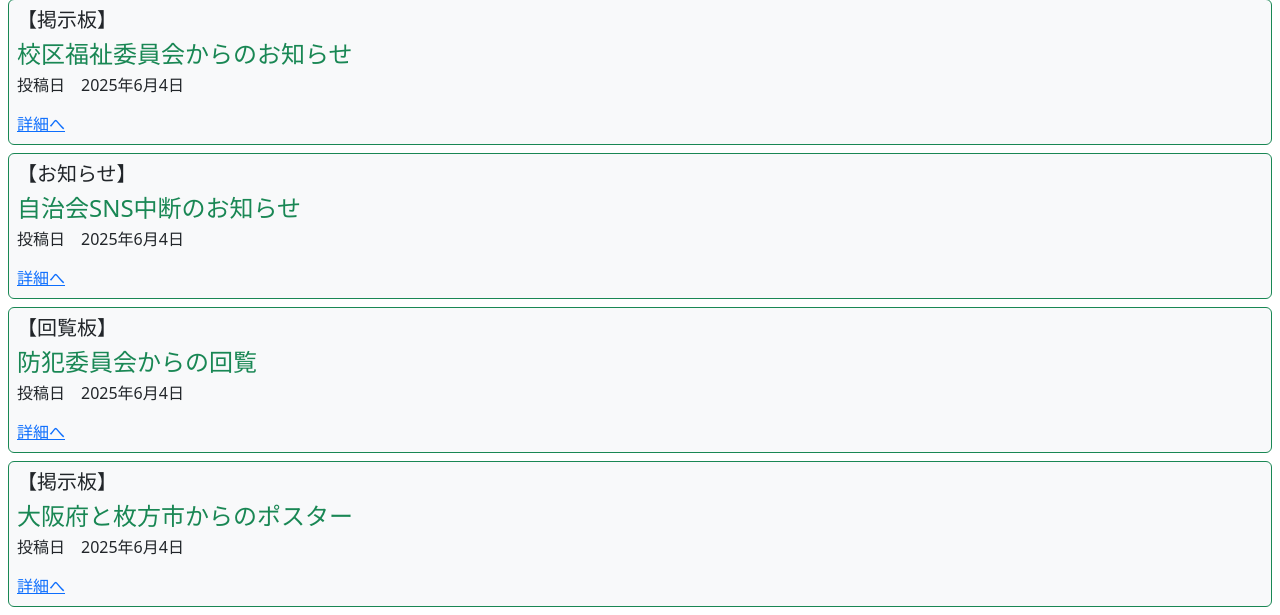
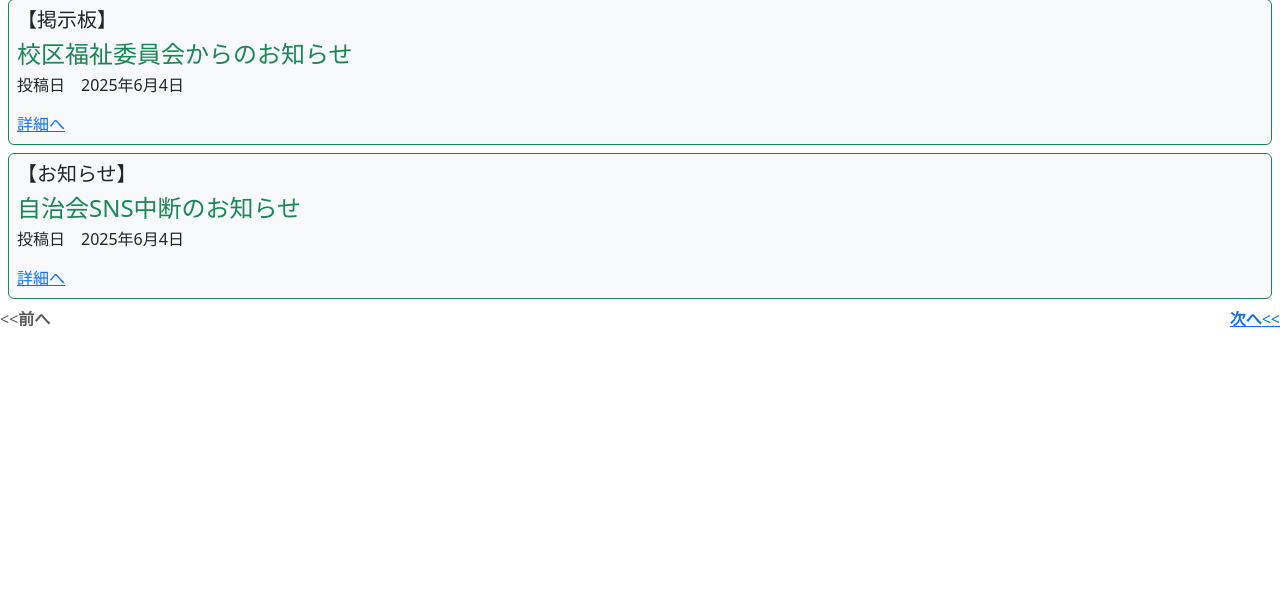
Before and after one commit to akishino-007/jichikai_sns, a Django app: page / in a window 1280 px wide. Shown: the part 277-892 px from the top of the page. After the commit the page ends 604 px from the top, so only its background shows below. Run offline with Django 5.2, Linux system fonts and the light colour scheme; data comes from the database, SQL or seed files in the repository; both versions use the stored data as it was after the commit.

Commit message:
pagination 追加

```diff
--- a/j_sns/consts.py
+++ b/j_sns/consts.py
@@ -1 +1,2 @@
 MAX_RATE = 5
+ITEM_PER_PAGE = 3
--- /dev/null
+++ b/j_sns/templates/j_sns/components/pagenation.html
@@ -0,0 +1,14 @@
+{% if page_obj.has_other_pages %}
+    <ul class="list-unstyled m-0 d-flex justify-content-between">
+        {% if page_obj.has_previous %}
+            <li><a href="?page={{ page_obj.previous_page_number }}">&lt;&lt;前へ</a></li>
+        {% else %}
+            <li class="text-muted">&lt;&lt;<strong>前へ</strong></li>
+        {% endif %}
+        {% if page_obj.has_next %}
+            <li><a href="?page={{ page_obj.next_page_number }}"><strong>次へ</strong>&lt;&lt;</a></li>
+        {% else %}
+            <li class="text-muted">次へ&lt;&lt;</li>
+        {% endif %}
+    </ul>
+{% endif %}
--- a/j_sns/templates/j_sns/index.html
+++ b/j_sns/templates/j_sns/index.html
@@ -4,7 +4,7 @@
 {% block h1 %}小倉町自治会　情報一覧{% endblock %}
 
 {% block content %}
-    {% for item in object_list %}
+    {% for item in page_obj.object_list %}
     <div class="p-2 m-2 bg-light border border-success rounded">
         <h5>【{{ item.get_category_display }}】</h5>
         <h4 class="text-success">{{ item.title }}</h4>
@@ -15,4 +15,5 @@
         </div>
     </div>
     {% endfor %}
+    {% include 'j_sns/components/pagenation.html' %}
 {% endblock content %}
--- a/j_sns/templates/j_sns/j_sns_detail.html
+++ b/j_sns/templates/j_sns/j_sns_detail.html
@@ -51,6 +51,7 @@
         {% if user.is_superuser %}
             <a href="{% url 'update-jsns' object.pk %}" class="btn btn-primary">編集する</a>
             <a href="{% url 'delete-jsns' object.pk %}" class="btn btn-primary">削除する</a>
+            <a href="{% url 'create-jsns' %}" class="btn btn-primary">新規投稿する</a>
         {% endif %}
     </div>
 {% endblock content %}
--- a/j_sns/templates/j_sns/j_sns_list.html
+++ b/j_sns/templates/j_sns/j_sns_list.html
@@ -14,4 +14,5 @@
         </div>
     </div>
     {% endfor %}
+    {% include 'j_sns/components/pagenation.html' %}
 {% endblock content %}
--- a/j_sns/views.py
+++ b/j_sns/views.py
@@ -10,8 +10,11 @@
     DeleteView,
     UpdateView,
 )
+from django.core.paginator import Paginator
 
 from .models import Info, Review
+from .consts import ITEM_PER_PAGE
+
 
 # Create your views here.
 
@@ -23,18 +26,22 @@
 class ListJSnsView(LoginRequiredMixin, ListView):
     template_name = 'j_sns/j_sns_list.html'
     model = Info
+    paginate_by = ITEM_PER_PAGE
 
 class ListJSnskairanView(LoginRequiredMixin, ListView):
     template_name = 'j_sns/j_sns_kairan_list.html'
     model = Info
+    paginate_by = ITEM_PER_PAGE
 
 class ListJSnskeijibanView(LoginRequiredMixin, ListView):
     template_name = 'j_sns/j_sns_keijiban_list.html'
     model = Info
+    paginate_by = ITEM_PER_PAGE
 
 class ListJSnsosiraseView(LoginRequiredMixin, ListView):
     template_name = 'j_sns/j_sns_osirase_list.html'
     model = Info
+    paginate_by = ITEM_PER_PAGE
 
 class DetailJSnsView(LoginRequiredMixin, DetailView):
     template_name = 'j_sns/j_sns_detail.html'
@@ -90,7 +97,10 @@
 
 def index_view(request):
     object_list = Info.objects.all()
-    return render(request, 'j_sns/index.html', {'object_list': object_list})
+    paginator = Paginator(object_list, ITEM_PER_PAGE)
+    page_number = request.GET.get('page',1)
+    page_obj = paginator.page(page_number)
+    return render(request, 'j_sns/index.html', {'page_obj': page_obj},)
 
 class CreateReviewView(CreateView):
     model = Review
```
Also changed, not shown: db.sqlite3.
